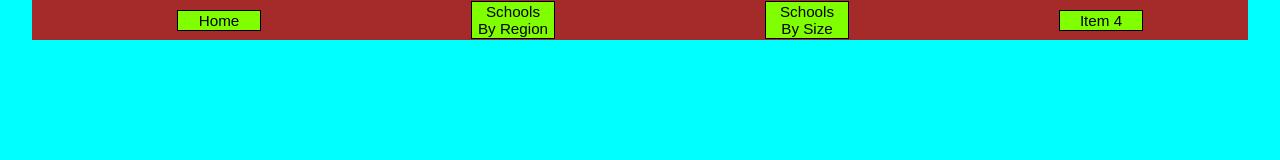
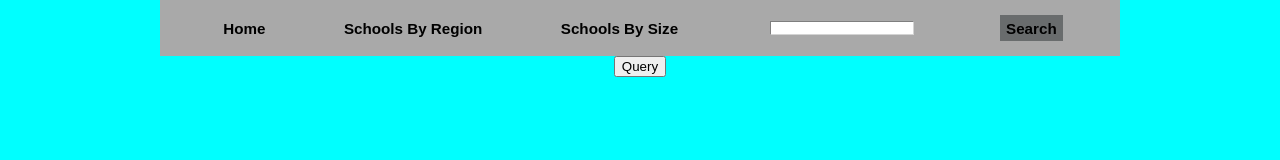
Before and after one commit to dscrane/CollegeScorecard, a website: page index.html in a window 1280 px wide. Drawn offline with nearby package versions, Linux system fonts and the light colour scheme.

Commit message:
cleaning up

```diff
--- a/index.html
+++ b/index.html
@@ -1,21 +1,17 @@
 <!DOCTYPE html>
-<html lang="en">
+<html>
   <head>
-    <meta charset="UTF-8" />
-    <meta name="viewport" content="width=device-width, initial-scale=1.0" />
-    <link href="./style.css" rel="stylesheet" />
-    <script src="https://unpkg.com/axios/dist/axios.min.js"></script>
-    <script src="./script.js"></script>
-    <!-- <script src="./script.test.js"></script> -->
-    <title>Document</title>
+    <meta charset="utf-8" />
+    <meta name="viewport" content="width=device-width" />
+    <link href="style.css" rel="stylesheet" />
+    <title>College Scorecard</title>
   </head>
-
   <body class="page">
     <div class="display">
       <header class="header">
         <nav class="nav">
         <ul class="nav__list">
-            <li class="nav__item">
+          <li class="nav__item nav__item-link">
             <button class="nav__button">Home</span>
           </li>
           <li class="nav__item nav__item-dropdown">
@@ -34,107 +30,20 @@
               <li class="dropdown__item">item</li>
             </ul>
           </li>
-            <li class="nav__item">
-              <button class="nav__button">Item 4</button>
+          <li class="nav__item nav__item-input">
+            <input class="nav__input" name="nav__search" />
+          </li>
+          <li class="nav__item nav__item-cta">
+            <button class="nav__button">Search</button>
           </li>
         </ul>
       </nav>
       </header>
+      <button class="test_button">Query</button>
 
       <section class="gallery"></section>
     </div>
+    <!-- <script src="https://cdnjs.cloudflare.com/ajax/libs/axios/0.19.2/axios.min.js"></script>
+    <script src="script.js" type="module"></script> -->
   </body>
 </html>
-
-<!-- <div class="gallery__card">
-          <div class="card__row card__row-img">
-            <img
-              class="card__image"
-              src="./steel-gate-of-brown-brick-building-159490.jpg"
-            />
-          </div>
-          <div class="card__row card__row-content">
-            <div class="card__content content__school_info">
-              <p id="school_name" class="content__text">
-                <span class="content__text-title"> School:</span> Harvard
-                University
-              </p>
-              <p id="school_city" class="content__text">
-                <span class="content__text-title">City:</span> Cambridge
-              </p>
-              <p id="school_state" class="content__text">
-                <span class="content__text-title"> State:</span> Massachussetts
-              </p>
-              <p id="school_website" class="content__text">
-                <span class="content__text-title">Website:</span>
-                <a
-                  id="school_link"
-                  class="content__text-link"
-                  href="www.harvard.edu"
-                  >www.harvard.edu</a
-                >
-              </p>
-            </div>
-            <div class="card__content content__quick_facts">
-              <p id="school_attendance" class="content__text">
-                <span class="content__text-title">Attendance: </span>7,582
-              </p>
-              <p id="school_diversity" class="content__text">
-                <span class="content__text-title">Diversity:</span>
-              </p>
-              <p id="school_ownership" class="content__text">
-                <span class="content__text-title">Public/Private:</span> Private
-              </p>
-              <p id="school_testing" class="content__text">
-                <span class="content__text-title">SAT/ACT Scores:</span> 1520 /
-                35
-              </p>
-            </div>
-          </div>
-        </div>
-        <div class="gallery__card">
-          <div class="card__row card__row-img">
-            <img class="card__image" src="./149370 - Copy.jpg" />
-          </div>
-          <div class="card__row card__row-content">
-            <div class="card__content content__school_info">
-              <p id="school_name" class="content__text">
-                <span class="content__text-title">School:</span>
-                Arizona State University
-              </p>
-              <p id="school_city" class="content__text">
-                <span class="content__text-title">City:</span>
-                Tempe
-              </p>
-              <p id="school_state" class="content__text">
-                <span class="content__text-title">State:</span>
-                Arizona
-              </p>
-              <p id="school_website" class="content__text">
-                <span class="content__text-title">Website:</span>
-                <a id="school_link" class="content__text-link" href=""
-                  >www.asu.edu</a
-                >
-              </p>
-            </div>
-            <div class="card__content content__quick_facts">
-              <p id="school_attendance" class="content__text">
-                <span class="content__text-title">Attendance: </span>
-                42,529
-              </p>
-              <p id="school_diversity" class="content__text">
-                <span class="content__text-title">Diversity:</span>
-              </p>
-              <p id="school_ownership" class="content__text">
-                <span class="content__text-title">Public/Private:</span>
-                Public
-              </p>
-              <p id="school_testing" class="content__text">
-                <span class="content__text-title">SAT/ACT Scores:</span>
-                1240 / 26
-              </p>
-            </div>
-          </div>
-        </div>
-        <div class="gallery__card"></div>
-        <div class="gallery__card"></div> -->
--- a/style.css
+++ b/style.css
@@ -3,7 +3,7 @@
   padding: 0 0;
   display: flex;
   flex-direction: column;
-  font-family: "Trebuchet MS", Helvetica, sans-serif;
+  font-family: fantasy;
   background-color: aqua;
   height: 100vh;
 
@@ -20,60 +20,97 @@
 .header {
   display: flex;
   justify-content: center;
-  width: 95%;
-  height: 5vh;
+  align-items: center;
+  width: 75vw;
+  height: 7vh;
   row-gap: 10px;
+  background-color: darkgray;
 }
 
 .nav {
   display: flex;
-  justify-content: center;
+  justify-content: space-around;
   align-items: center;
   width: 100%;
-  background-color: brown;
-  margin: 0 0;
+  height: 75%;
 }
 
 .nav__list {
   margin: 0 0;
   display: flex;
   flex-direction: column;
-  width: 100%;
-  height: 100%;
+  width: 95%;
+  height: 60%;
   flex-wrap: wrap;
   justify-content: space-around;
   align-items: center;
   list-style: none;
+  padding: 0 0;
 }
 
 .nav__item {
-  background-color: chartreuse;
   display: flex;
   align-items: center;
   justify-content: center;
-  border: 1px solid black;
-  width: 7%;
+  height: 100%;
+}
+
+.nav__item-link:hover {
+  cursor: pointer;
+  background-color: lightgray;
+}
+
+.nav__item-link {
+  flex: 1 1;
+}
+
+.nav__item-dropdown {
+  flex-direction: column;
+  flex: 2 2;
+}
+.nav__item-dropdown:hover {
+  background-color: red;
+  cursor: pointer;
+}
+
+.nav__item-input {
+  flex: 4 4;
+  display: flex;
+  /* justify-content: flex-end; */
+}
+
+.nav__item-cta {
+  font-family: inherit;
+  background-color: rgb(105, 108, 109);
+  flex: 1 1;
+}
+
+.nav__item-cta:hover {
+  background-color: lightgray;
 }
 
 .nav__button {
-  font-size: 0.95rem;
-  border: none;
-  background-color: transparent;
+  display: flex;
+  justify-content: center;
+  align-items: center;
+  font-size: 0.9rem;
+  font-weight: 600;
+  /*   border: 1px solid black;
+  background-color: lightgray; */
 }
 
-.nav__button:hover {
-  cursor: pointer;
+.nav__input {
+  width: 75%;
+  height: 40%;
+  border: inset 1px lightgray;
 }
 
-.nav__item-dropdown {
-  display: flex;
-  flex-wrap: wrap;
+.nav__item-cta:hover {
 }
 
 .dropdown__content {
   display: flex;
   justify-content: center;
-  width: 100%;
 }
 
 .nav ul li > ul {
@@ -88,21 +125,16 @@
 .dropdown__content {
   list-style: none;
 }
-/* .nav__button-dropdown  {
+
+.nav__button {
+  font-size: 0.95rem;
+  border: none;
+  background-color: transparent;
 }
 
-.dropdown__content {
-  display: none;
-  flex-direction: column;
-  width: 100%;
+.nav__button:hover {
+  cursor: pointer;
 }
-
-.nav__item-dropdown:hover .dropdown__content {
-  display: flex;
-  background-color: beige;
-  height: 100%;
-  cursor: pointer;
-} */
 
 .gallery {
   display: flex;
```
Lines whose indentation alone changed are shown as unchanged.
